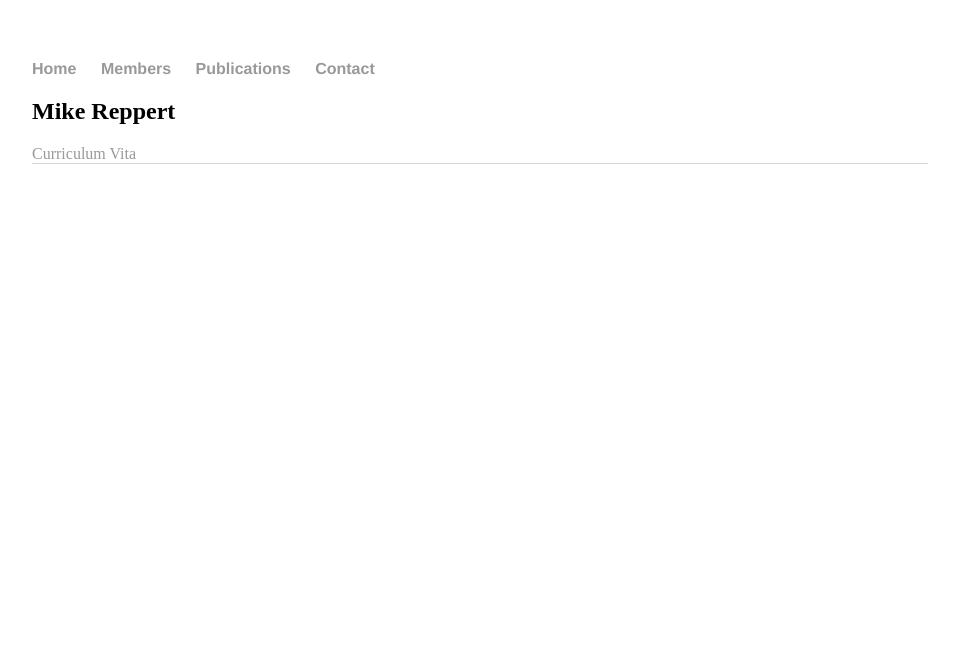
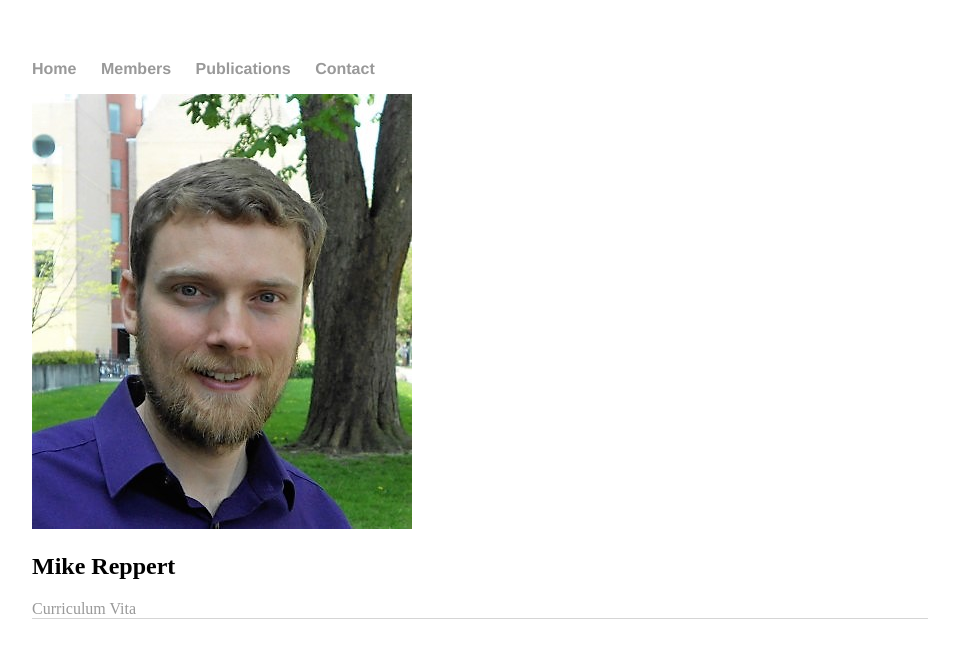
Before and after one commit to mreppert/mreppert.github.io, a Jekyll site: the page built from members/index.html, in a window 1280 px wide. Shown: the top 658 px of the page, without its empty margins (160-1119 px from the left). Built offline with Jekyll 4.4.1, drawn with Linux system fonts in a browser that asks for light colours.

Commit message:
Update index.html

```diff
--- a/members/index.html
+++ b/members/index.html
@@ -8,6 +8,7 @@ title: Reppert Research Group
 <!--<li><a href="/cv/CV.pdf">CV</a></li>-->
 
 <body>
+  <img src="mike_reppert.jpg" alt="Mike Reppert">
   <h2>Mike Reppert</h2>
   <a href="/cv/CV.pdf">Curriculum Vita</a>
 
```
